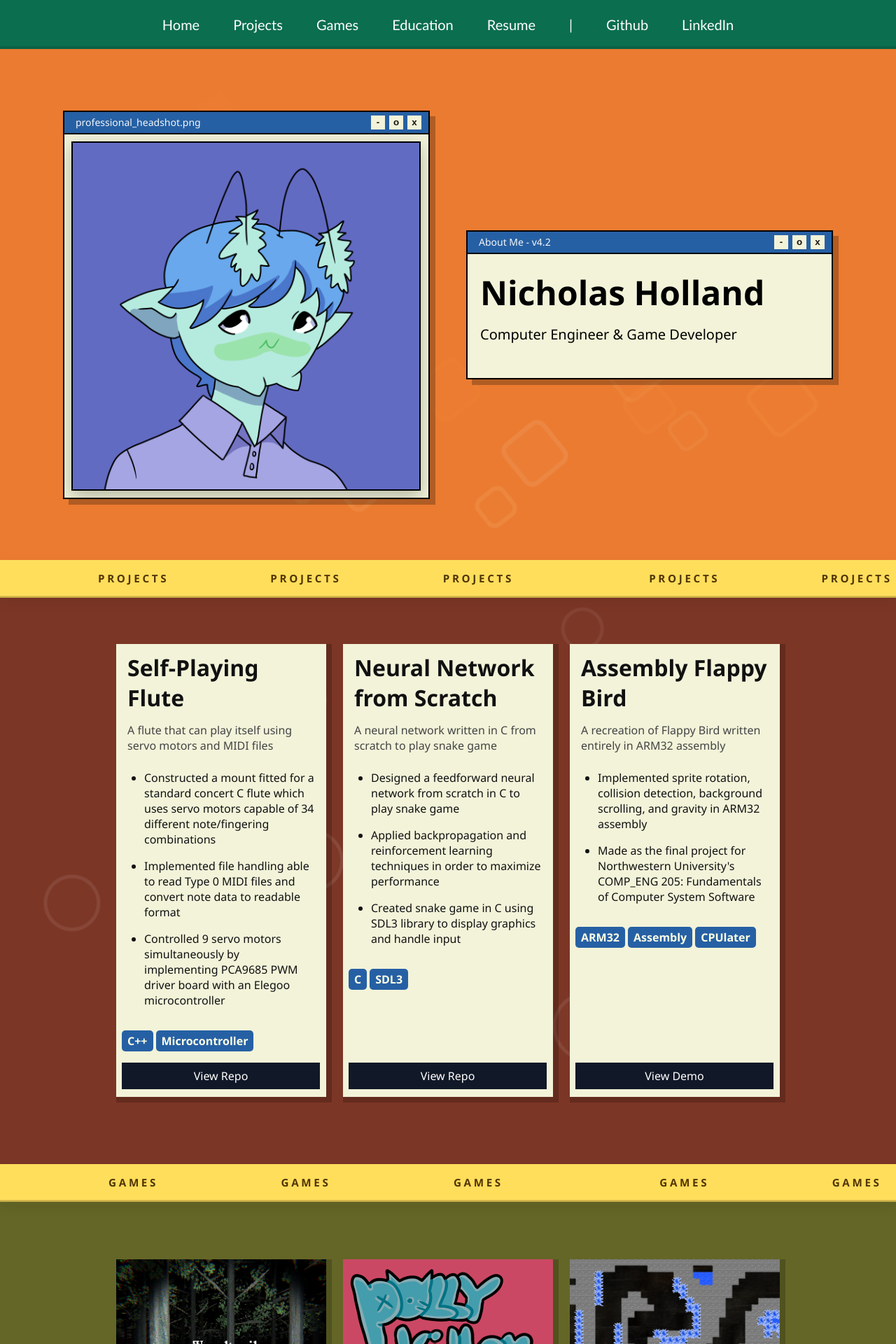
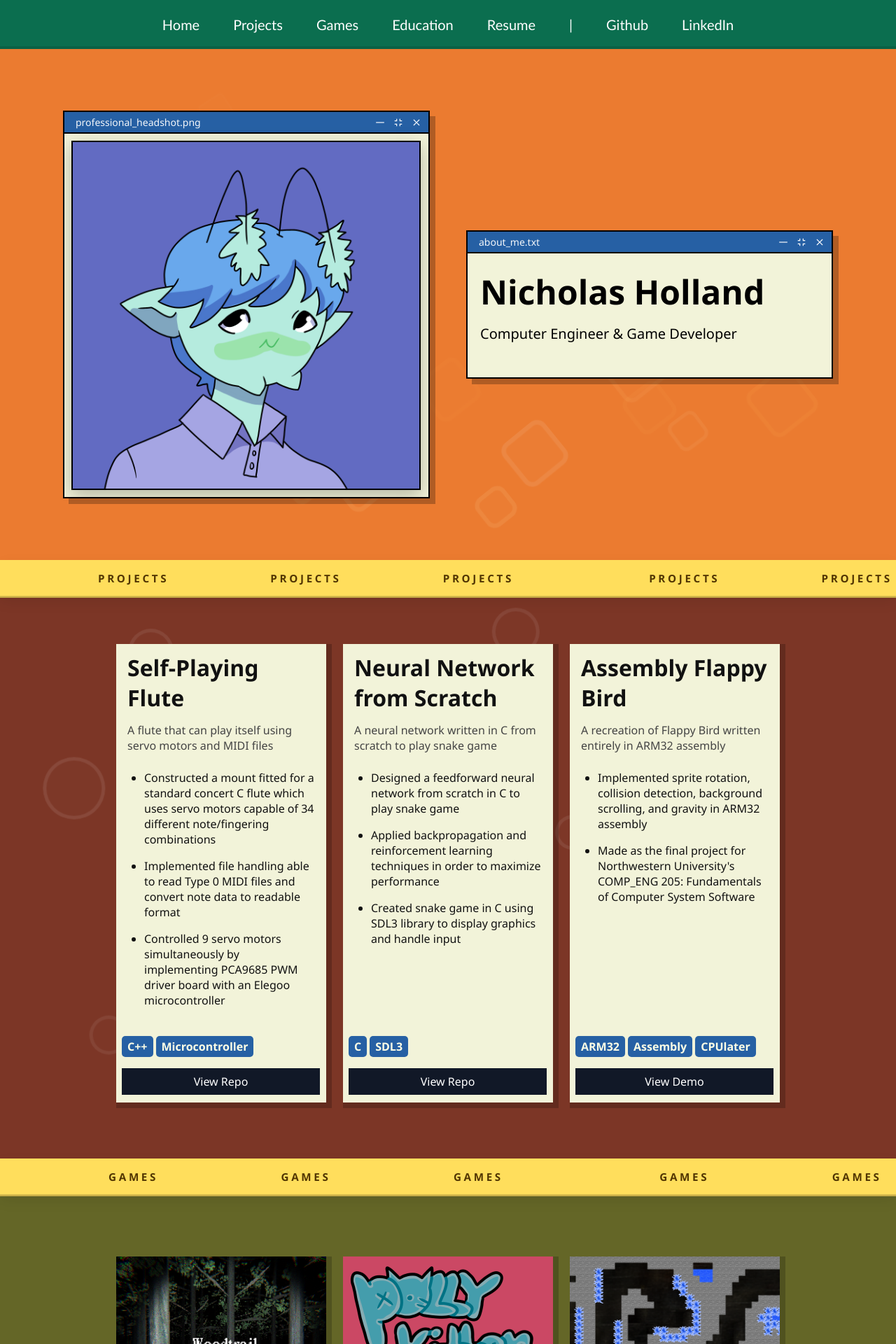
Before and after one commit to nicholas-holland-901/personal-website, a React (Create React App) app: page / in a window 1280 px wide. Shown: the top 1920 px of the page at 70% size. Built offline with nearby package versions, Linux system fonts and the light colour scheme.

Commit message:
formatting tags

```diff
--- a/package.json
+++ b/package.json
@@ -9,6 +9,7 @@
     "@testing-library/user-event": "^13.5.0",
     "react": "^19.2.5",
     "react-dom": "^19.2.5",
+    "react-icons": "^5.6.0",
     "react-scripts": "5.0.1",
     "sass": "^1.100.0",
     "tailwindcss": "^4.3.0",
--- a/src/App.js
+++ b/src/App.js
@@ -2,6 +2,9 @@ import './styling/App.css';
 import './styling/BackgroundParticles.scss';
 import Navbar from './components/navbar/Navbar';
 import React, { useState } from 'react';
+import { CgBorderStyleSolid } from "react-icons/cg";
+import { CgMinimize } from "react-icons/cg";
+import { CgClose } from "react-icons/cg";
 
 function App() {
   return (
@@ -108,7 +111,7 @@ function App() {
                 <div className="tag-holder">
                   <label className="tag" style={{ color: '#FEFFE6', background: '#2660A4' }}>Racket</label>
                 </div>
-                <a className="btn" href="https://github.com/nicholas-holland-901/rackgit" target="_blank" rel="noopener noreferrer">View Repo</a>
+                <a className="btn" href="#" target="_blank" rel="noopener noreferrer">View Repo</a>
               </article> */}
               <article className="card">
                 <h3>Assembly Flappy Bird</h3>
@@ -295,7 +298,8 @@ function App() {
             </div>
           </div>
           <div className="section-inner">
-            <a className="btn" href="/resume.pdf" download>Download Resume (PDF)</a>
+            <p>Coming soon</p>
+            {/* <a className="resume-btn" href="#/resume.pdf" download>Download Resume (PDF)</a> */}
             <div className="resume-highlights">
               {/* <h3>temp</h3>
               <ul>
@@ -357,9 +361,9 @@ function RetroWindow() {
       >
         <span className="title">professional_headshot.png</span>
         <div className="window-controls">
-          <button className="win-btn" aria-label="Minimize">-</button>
-          <button className="win-btn" aria-label="Maximize">o</button>
-          <button className="win-btn" aria-label="Close">x</button>
+          <CgBorderStyleSolid />
+          <CgMinimize />
+          <CgClose />
         </div>
       </div>
       <div className="retro-content">
@@ -375,11 +379,11 @@ function StaticWindow({ children }) {
       className="retro-window static"
     >
       <div className="retro-titlebar">
-        <span className="title">About Me - v4.2</span>
+        <span className="title">about_me.txt</span>
         <div className="window-controls">
-          <button className="win-btn" aria-hidden>-</button>
-          <button className="win-btn" aria-hidden>o</button>
-          <button className="win-btn" aria-hidden>x</button>
+          <CgBorderStyleSolid />
+          <CgMinimize />
+          <CgClose />
         </div>
       </div>
       <div className="retro-content">
--- a/src/styling/App.css
+++ b/src/styling/App.css
@@ -409,7 +409,7 @@ main {
 .window-controls {
 	display:
 	flex;
-	gap: 6px;
+	gap: 12px;
 }
 
 .win-btn {
@@ -421,7 +421,8 @@ main {
 	justify-content: center;
 	background: #F2F3D9;
 	color: #111;
-	font-weight: 700;
+	font:100 12px 'Segoe UI', Tahoma, Geneva, Verdana, sans-serif;
+	font-weight: 500;
 	border-radius: 0px;
 	cursor: pointer;
 }
@@ -507,12 +508,13 @@ main {
 }
 
 .tag-holder {
-	margin: 8px 0 8px 0;
+	margin: auto 0 8px 0;
 	padding: 0 0 0 8px;
+	margin-top: auto;
 	display: flex;
 	align-self: flex-start;
 	align-items: center;
-	justify-content: flex-start;
+	margin-top: auto;
 	flex-wrap: wrap;
 }
 
@@ -534,6 +536,7 @@ main {
 	flex-direction: column;
 	box-shadow: 4px 4px 0px 4px rgba(0, 0, 0, 0.199);
 	text-align: left;
+	height: 100%;
 	padding: 0 0 16px 0;
 	width: 300px;
 	transition: transform 0.12s ease;
@@ -579,11 +582,25 @@ main {
 	width: 89%;
 	display: inline-block;
 	margin: 8px 8px -5px 8px;
+	margin-top: 0;
+	padding: 8px 8px 8px 8px;
+	background: #111827;
+	color: #fff;
+	border-radius: 0px;
+	text-decoration: none;
+	text-align: center;
+	transition: transform 0.12s ease;
+}
+
+.resume-btn {
+	width: 89%;
+	display: inline-block;
+	margin: 8px 8px -5px 8px;
 	margin-top: auto;
 	padding: 8px 8px 8px 8px;
 	background: #111827;
 	color: #fff;
-	border-radius: 0px;
+	border-radius: 5px;
 	text-decoration: none;
 	text-align: center;
 	transition: transform 0.12s ease;
```
Also changed, not shown: 1 other file (tests, documents, lock files or other folders).
